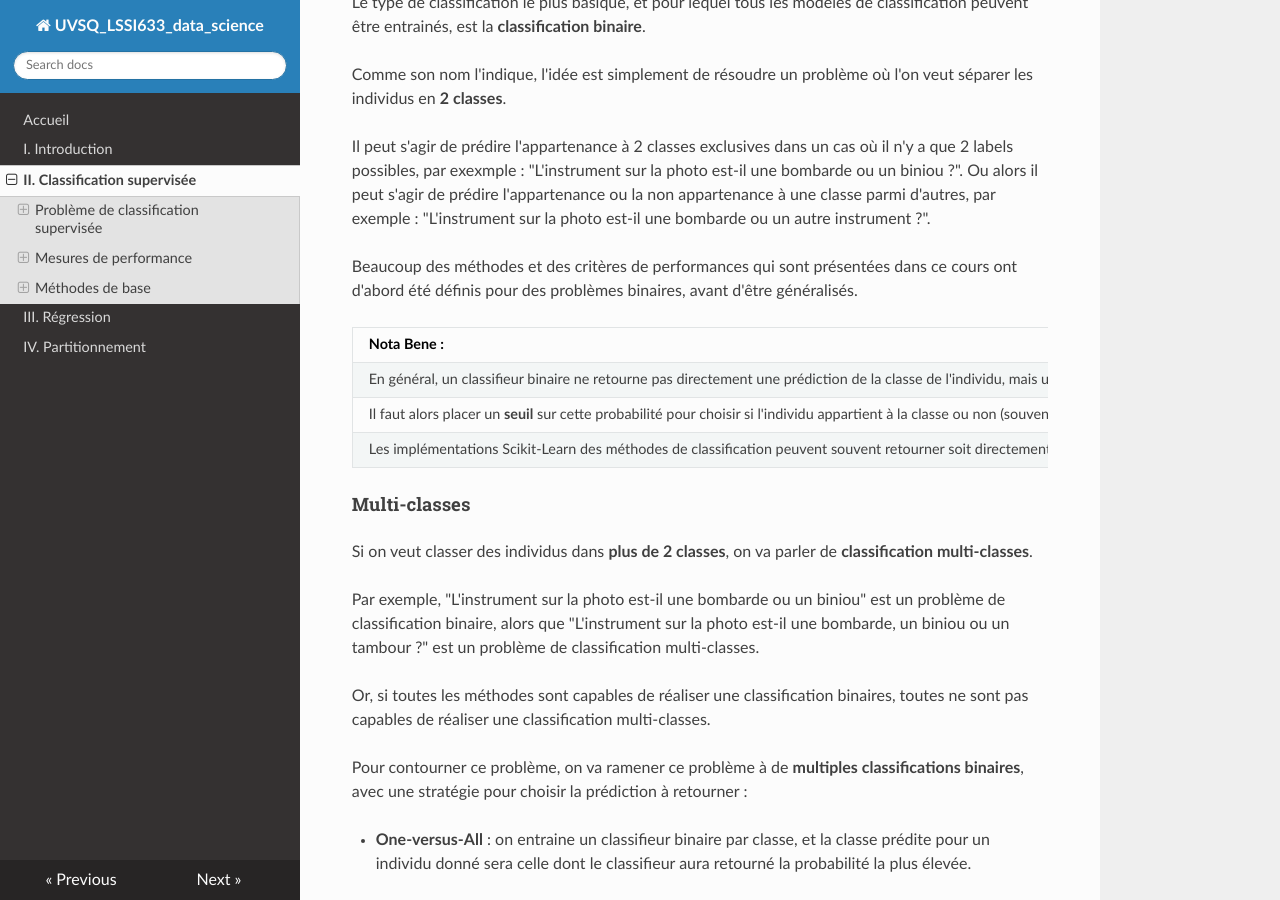
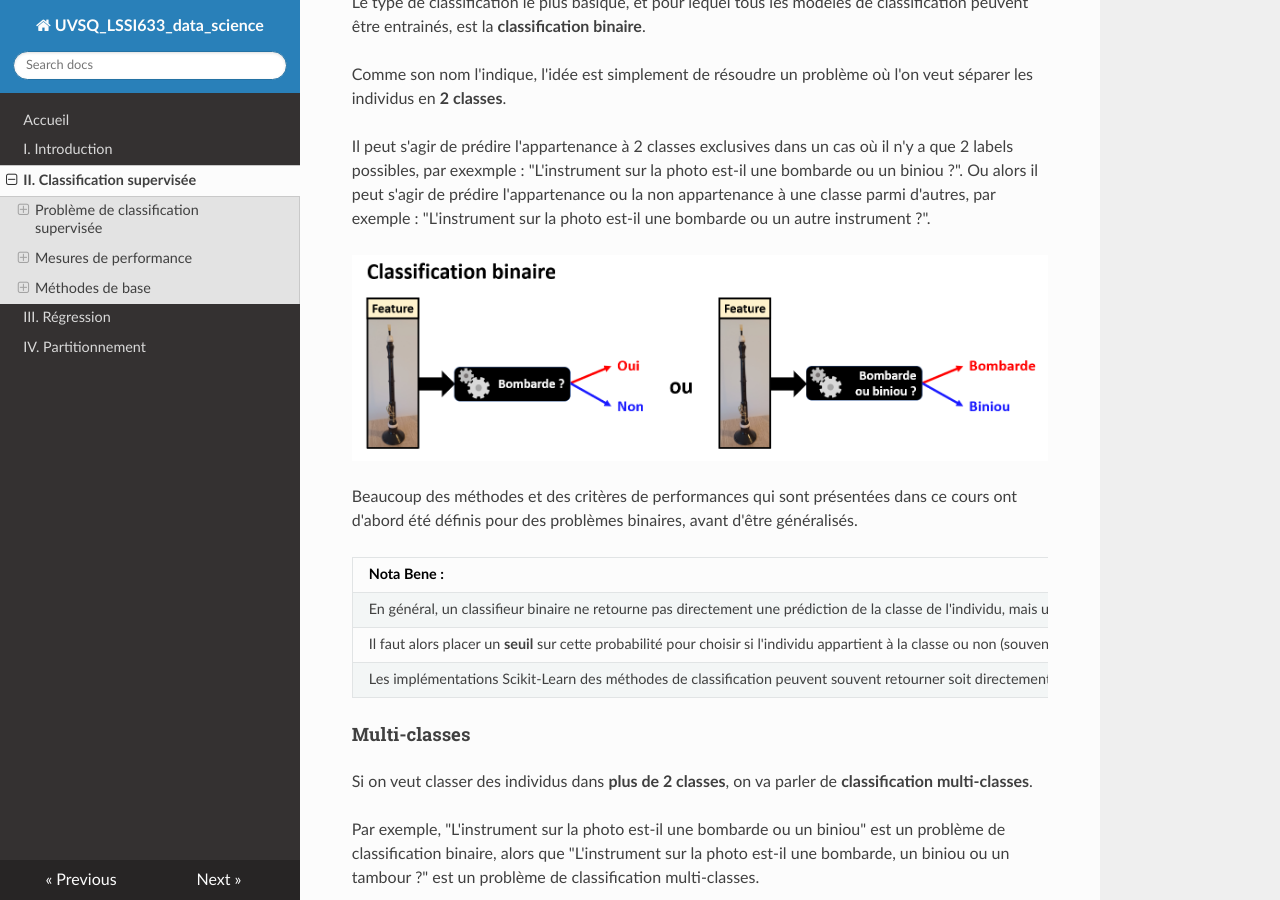
Before and after one commit to NicOudart/UVSQ_LSSI633_data_science, an MkDocs documentation site: the page built from docs/Chap2_Classification_supervisee.md, in a window 1280 px wide and 900 px high, scrolled down 1026 px. Built offline with MkDocs 1.6.1, drawn with Linux system fonts in a browser that asks for light colours; nearby versions of some CDN libraries.

Commit message:
-Progress on Chapter 2.

```diff
--- a/docs/Chap2_Classification_supervisee.md
+++ b/docs/Chap2_Classification_supervisee.md
@@ -30,6 +30,8 @@ Comme son nom l'indique, l'idée est simplement de résoudre un problème où l'
 
 Il peut s'agir de prédire l'appartenance à 2 classes exclusives dans un cas où il n'y a que 2 labels possibles, par exexmple : "L'instrument sur la photo est-il une bombarde ou un biniou ?".
 Ou alors il peut s'agir de prédire l'appartenance ou la non appartenance à une classe parmi d'autres, par exemple : "L'instrument sur la photo est-il une bombarde ou un autre instrument ?".
+
+![Classification binaire](img/Chap2_classification_binaire.png)
 
 Beaucoup des méthodes et des critères de performances qui sont présentées dans ce cours ont d'abord été définis pour des problèmes binaires, avant d'être généralisés.
 
```
Also changed, not shown: docs/img/Chap2_classification_binaire.png (added).
